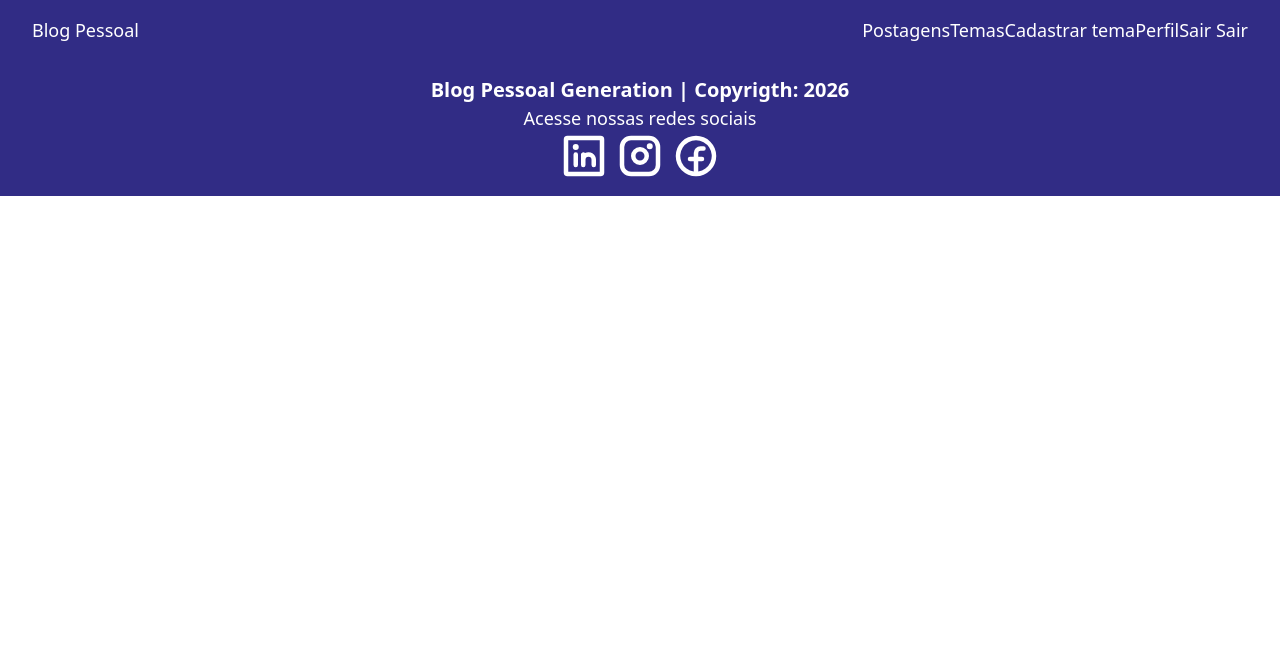
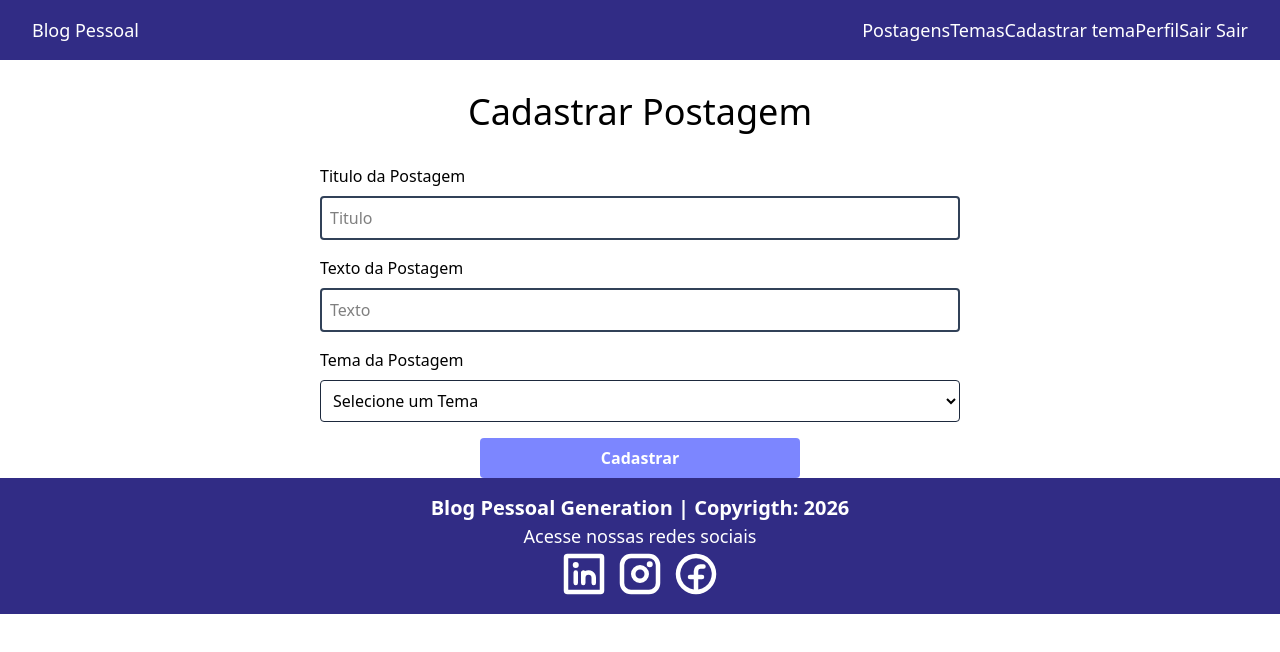
Before and after one commit to AlessonCarlos/front-blogpessoal, a React (Vite) app: page /cadastrarpostagem in a window 1280 px wide. Shown: the top 652 px of the page. Built offline with nearby package versions, Linux system fonts and the light colour scheme.

Commit message:
implementação metodo cirar postagem

```diff
--- a/package.json
+++ b/package.json
@@ -17,6 +17,7 @@
     "react-dom": "^19.2.0",
     "react-router-dom": "^7.13.0",
     "react-spinners": "^0.17.0",
+    "reactjs-popup": "^2.0.6",
     "tailwindcss": "^4.1.18"
   },
   "devDependencies": {
--- a/src/App.tsx
+++ b/src/App.tsx
@@ -8,6 +8,8 @@ import { AuthProvider } from './contexts/AuthContext';
 import ListaTemas from './components/tema/listatemas/ListaTemas';
 import FormTema from './components/tema/formtema/FormTema';
 import DeletarTema from './components/tema/deletartema/DeletarTema';
+import ListaPostagens from './components/postagem/listapostagens/ListaPostagens';
+import FormPostagem from './components/postagem/formpostagem/FormPostagem';
 
 function App() {
 
@@ -25,6 +27,9 @@ function App() {
       <Route path="/cadastrartema" element={<FormTema />} />
       <Route path="/editartema/:id" element={<FormTema />} />
       <Route path="/deletartema/:id" element={<DeletarTema />} />
+      <Route path="/postagens" element={<ListaPostagens />} />
+      <Route path="/cadastrarpostagem" element={<FormPostagem />} />
+      <Route path="/editarpostagem/:id" element={<FormPostagem />} />
     </Routes>
     <Footer />
     </div>
--- a/src/components/navbar/Navbar.tsx
+++ b/src/components/navbar/Navbar.tsx
@@ -23,7 +23,7 @@ function Navbar() {
                     Blog Pessoal
 
                     <div className='felx gap-4'>
-                        Postagens
+                        <Link to='/postagens' className='hover:underline'>Postagens</Link>
                         <Link to='/temas' className='hover:underline'>Temas</Link>
                         <Link to='/cadastrartema' className='hover:underline'>Cadastrar tema</Link>
                         Perfil
--- /dev/null
+++ b/src/components/postagem/cardpostagem/CardPostagem.tsx
@@ -0,0 +1,49 @@
+import { Link } from 'react-router-dom'
+import type { Postagem } from '../../../models/Postagem'
+
+interface CardPostagensProps {
+    postagem: Postagem
+}
+
+function CardPostagem({ postagem }: CardPostagensProps) {
+    return (
+        <div className='border-slate-900 border
+            flex flex-col rounded overflow-hidden justify-between'>
+
+            <div>
+                <div className="flex w-full bg-indigo-400 py-2 px-4 items-center gap-4">
+                    <img
+                        src={postagem.usuario?.foto}
+                        className='h-12 rounded-full'
+                        alt={postagem.usuario?.nome} />
+                    <h3 className='text-lg font-bold text-center uppercase'>
+                        {postagem.usuario?.nome}
+                    </h3>
+                </div>
+                <div className='p-4 '>
+                    <h4 className='text-lg font-semibold uppercase'>{postagem.titulo}</h4>
+                    <p>{postagem.texto}</p>
+                    <p>Tema: {postagem.tema?.descricao}</p>
+                    <p>Data: {new Intl.DateTimeFormat("pt-BR", {
+                        dateStyle: 'full',
+                        timeStyle: 'medium',
+                    }).format(new Date(postagem.data))}</p>
+                </div>
+            </div>
+            <div className="flex">
+                <Link to=''
+                    className='w-full text-white bg-indigo-400
+                    hover:bg-indigo-800 flex items-center justify-center py-2'>
+                    <button>Editar</button>
+                </Link>
+                <Link to=''
+                    className='text-white bg-red-400
+                    hover:bg-red-700 w-full flex items-center justify-center'>
+                    <button>Deletar</button>
+                </Link>
+            </div>
+        </div>
+    )
+}
+
+export default CardPostagem
--- /dev/null
+++ b/src/components/postagem/formpostagem/FormPostagem.tsx
@@ -0,0 +1,53 @@
+function FormPostagem() {
+  return (
+    <div className="container flex flex-col mx-auto items-center">
+      <h1 className="text-4xl text-center my-8">Cadastrar Postagem</h1>
+
+      <form className="flex flex-col w-1/2 gap-4">
+        <div className="flex flex-col gap-2">
+          <label htmlFor="titulo">Titulo da Postagem</label>
+          <input
+            type="text"
+            placeholder="Titulo"
+            name="titulo"
+            required
+            className="border-2 border-slate-700 rounded p-2"
+          />
+        </div>
+
+        <div className="flex flex-col gap-2">
+          <label htmlFor="titulo">Texto da Postagem</label>
+          <input
+            type="text"
+            placeholder="Texto"
+            name="texto"
+            required
+            className="border-2 border-slate-700 rounded p-2"
+          />
+        </div>
+
+        <div className="flex flex-col gap-2">
+          <p>Tema da Postagem</p>
+          <select name="tema" id="tema" className="border p-2 border-slate-800 rounded">
+            <option value="" selected disabled>
+              Selecione um Tema
+            </option>
+
+            <>
+              <option>tema1</option>
+            </>
+          </select>
+        </div>
+
+        <button
+          type="submit"
+          className="rounded disabled:bg-slate-200 bg-indigo-400 hover:bg-indigo-800 text-white font-bold w-1/2 mx-auto py-2 flex justify-center"
+        >
+          Cadastrar
+        </button>
+      </form>
+    </div>
+  );
+}
+
+export default FormPostagem;
--- /dev/null
+++ b/src/components/postagem/listapostagens/ListaPostagens.tsx
@@ -0,0 +1,82 @@
+import { useContext, useEffect, useState } from "react";
+import { useNavigate } from "react-router-dom";
+import { SyncLoader } from "react-spinners";
+import { AuthContext } from "../../../contexts/AuthContext";
+import type { Postagem } from "../../../models/Postagem";
+import { buscar } from "../../../services/Service";
+import CardPostagem from "../cardpostagem/CardPostagem";
+
+function ListaPostagens() {
+
+    const navigate = useNavigate();
+
+    const [isLoading, setIsLoading] = useState<boolean>(false)
+
+    const [postagens, setPostagens] = useState<Postagem[]>([])
+
+    const { usuario, handleLogout } = useContext(AuthContext)
+    const token = usuario.token
+
+    useEffect(() => {
+        if (token === '') {
+            alert('Você precisa estar logado!')
+            navigate('/')
+        }
+    }, [token])
+
+    useEffect(() => {
+        buscarPostagens()
+    }, [postagens.length])
+
+    async function buscarPostagens() {
+        try {
+
+            setIsLoading(true)
+
+            await buscar('/postagens', setPostagens, {
+                headers: { Authorization: token }
+            })
+        } catch (error: any) {
+            if (error.toString().includes('401')) {
+                handleLogout()
+            }
+        }finally {
+            setIsLoading(false)
+        }
+    }
+
+    return (
+        <>
+
+            {isLoading && (
+                <div className="flex justify-center w-full my-8">
+                    <SyncLoader
+                        color="#312e81"
+                        size={32}
+                    />
+                </div>
+            )}
+
+            <div className="flex justify-center w-full my-4">
+                <div className="container flex flex-col">
+
+                    {(!isLoading && postagens.length === 0) && (
+                            <span className="text-3xl text-center my-8">
+                                Nenhuma Postagem foi encontrada!
+                            </span>
+                    )}
+
+                    <div className="grid grid-cols-1 md:grid-cols-2
+                                    lg:grid-cols-3 gap-8">
+                            {
+                                postagens.map((postagem) => (
+                                    <CardPostagem key={postagem.id} postagem={postagem}/>
+                                ))
+                            }
+                    </div>
+                </div>
+            </div>
+        </>
+    )
+}
+export default ListaPostagens;
--- /dev/null
+++ b/src/components/postagem/modalpostagem/ModalPostagem.tsx
@@ -0,0 +1,28 @@
+import Popup from 'reactjs-popup'
+
+import 'reactjs-popup/dist/index.css';
+import FormPostagem from '../formpostagem/FormPostagem';
+
+function ModalPostagem() {
+    return (
+        <>
+        <Popup
+            trigger = {
+                <button
+                    className='border rounded px-4 py-2 hover:bg-white hover:text-indigo-800'>
+                        Nova Postagem
+                    </button>
+            }
+            modal
+            contentStyle={{
+                borderRadius: '1rem',
+                paddingBottom: '2rem'
+            }}
+            >
+                <FormPostagem />
+            </Popup>
+        </>
+    )
+}
+
+export default ModalPostagem;
--- a/src/pages/home/Home.tsx
+++ b/src/pages/home/Home.tsx
@@ -1,3 +1,6 @@
+import ListaPostagens from "../../components/postagem/listapostagens/ListaPostagens"
+import ModalPostagem from "../../components/postagem/modalpostagem/ModalPostagem"
+
 function Home() {
   return (
     <>
@@ -11,10 +14,7 @@ function Home() {
             </p>
 
             <div className="flex justify-around gap-4">
-              <div className="rounded text-white border-white
-              border-solid border-2 py-2 px-4">
-                Nova Postagem
-              </div>
+               <ModalPostagem />
             </div>
           </div>
 
@@ -26,6 +26,7 @@ function Home() {
           </div>
         </div>
       </div>
+       <ListaPostagens />
     </>
   )
 }
```
Also changed, not shown: 1 other file (tests, documents, lock files or other folders).
